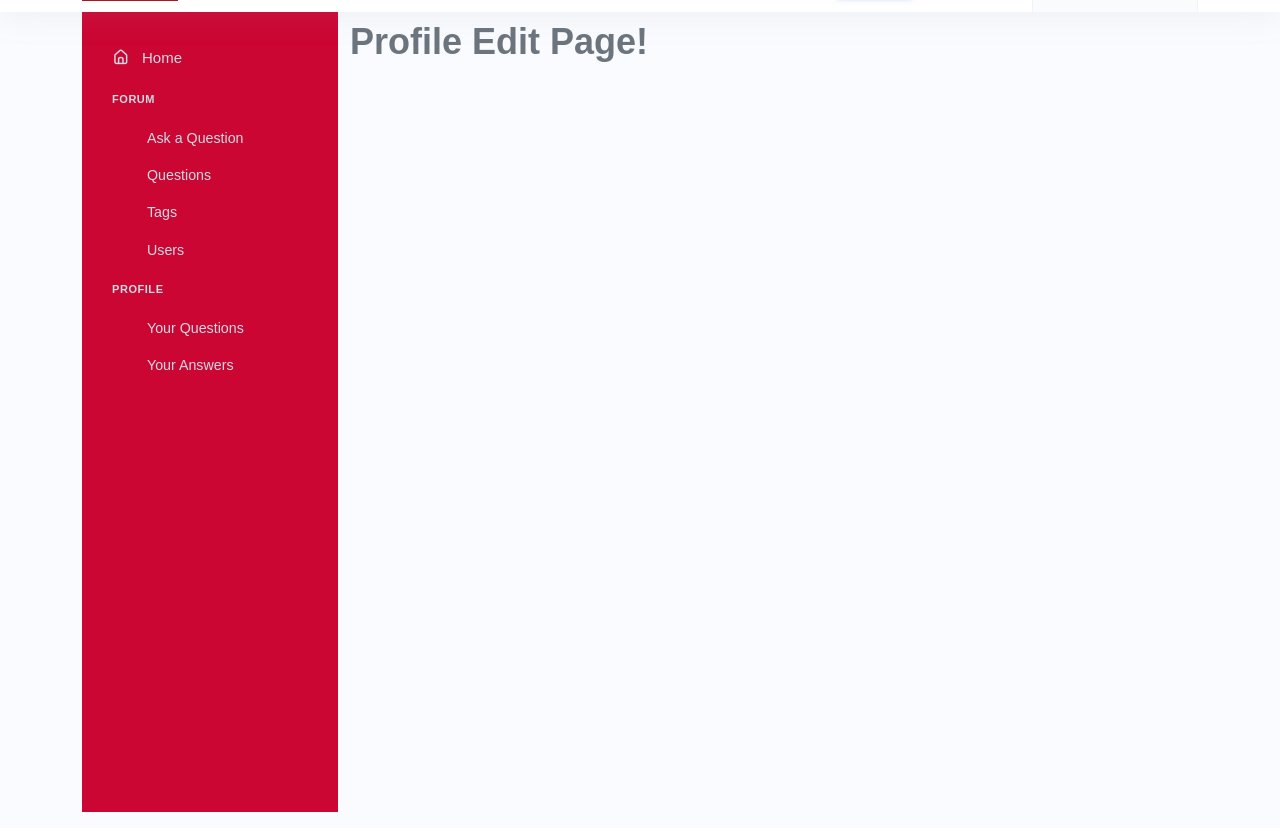
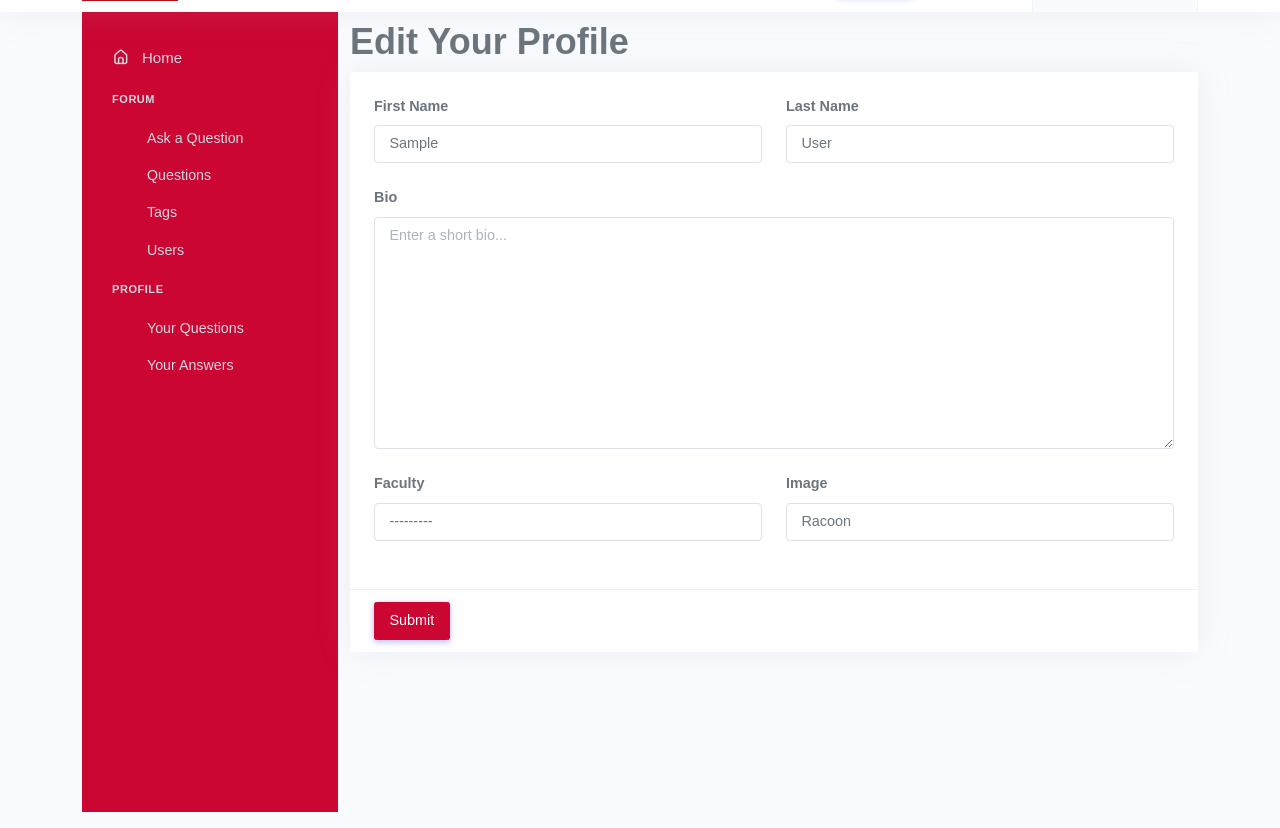
Before and after one commit to wassimkhelifi/sfu-exchange-project, a Django app: page /exchange/profile/edit/ in a window 1280 px wide. Shown: the part 58-886 px from the top of the page. Run offline with Django 3.2, Linux system fonts and the light colour scheme; the visitor is signed in with stand-in values (Sample User, id 1); data comes from the database, SQL or seed files in the repository; data that the repository does not hold is empty; parts of the project's set-up code (start-up, migrations or seed data) failed here and were passed over; some libraries are stand-ins or nearby versions; some web fonts are replaced.

Commit message:
Editing User form seems to be ready

```diff
--- a/sfu-exchange-project/exchange/forms.py
+++ b/sfu-exchange-project/exchange/forms.py
@@ -1,7 +1,9 @@
 from django import forms
-from .models import User, Tag, Answer
+from django.forms import widgets
+from .models import Faculty, User, Tag, Answer
 from django.contrib.auth.forms import UserCreationForm
 from django.shortcuts import get_object_or_404
+
 
 class RegistrationForm(UserCreationForm):
     # Fields we redefine here overwrite those in the form. By default, they are 'required'
@@ -11,25 +13,66 @@ class RegistrationForm(UserCreationForm):
 
     class Meta:
         model = User
-        fields = ['first_name', 'last_name', 'email', 'username', 'password1', 'password2', 'faculty_id', 'bio']
+        fields = [
+            "first_name",
+            "last_name",
+            "email",
+            "username",
+            "password1",
+            "password2",
+            "faculty_id",
+            "bio",
+        ]
+
 
 class QuestionForm(forms.Form):
     title = forms.CharField(max_length=150)
     # TODO: Max length of stackoverflow body is 30k characters, need to change model limit. : https://meta.stackexchange.com/questions/176445/knowing-your-limits-what-is-the-maximum-length-of-a-question-title-post-image
     question_text = forms.CharField(max_length=3000)
-    tags = forms.ModelMultipleChoiceField(queryset=Tag.objects.all(), widget=forms.CheckboxSelectMultiple)
+    tags = forms.ModelMultipleChoiceField(
+        queryset=Tag.objects.all(), widget=forms.CheckboxSelectMultiple
+    )
     user_id = 1
     anonymous = forms.BooleanField(required=False)
 
     # TODO: Potentially provide validation if needed, otherwise we can remove these functions
     def clean_title(self):
-        data = self.cleaned_data['title']
+        data = self.cleaned_data["title"]
         return data
 
     def clean_questions_text(self):
-        data = self.cleaned_data['question_text']
+        data = self.cleaned_data["question_text"]
         return data
+
 
 class AnswerForm(forms.Form):
     answer_text = forms.CharField(max_length=3000)
     anonymous = forms.BooleanField(required=False)
+
+
+IMG_CHOICES = (
+    ("racoon", "Racoon"),
+    ("moose", "Moose"),
+    ("beaver", "Beaver"),
+    ("deer", "Deer"),
+    ("bear", "Bear"),
+)
+
+
+class ProfileEditForm(forms.ModelForm):
+    class Meta:
+        model = User
+        fields = [
+            "first_name",
+            "last_name",
+            "bio",
+            "img",
+            "faculty_id"
+        ]
+        widgets = {
+            "first_name": forms.TextInput(attrs={"class": "form-control", "placeholder":"First Name"}),
+            "last_name": forms.TextInput(attrs={"class": "form-control", "placeholder": "Last Name"}),
+            "bio": forms.Textarea(attrs={"class": "form-control", "placeholder": "Enter a short bio..."}),
+            "img": forms.Select(choices=IMG_CHOICES, attrs={"class": "form-control"}),
+            "faculty_id": forms.Select(attrs={"class": "form-control"}),
+        }
--- a/sfu-exchange-project/exchange/templates/exchange/profileEdit.html
+++ b/sfu-exchange-project/exchange/templates/exchange/profileEdit.html
@@ -4,5 +4,49 @@
 	{% endblock %}
 {% block title %}Edit Profile {% endblock %}
 {% block content %}
-  <h1>Profile Edit Page!</h1>
+  <h1>Edit Your Profile</h1>
+
+  <form action="{% url 'Profile Edit' %}" method='post'>
+    {% csrf_token %}
+      <div class='card'>
+        <div class='card-body'>
+          <div class='row'>
+            <div class='col-md-6'>
+              <div class='mb-3'>
+                <label class="form-label">First Name</label>
+                {{form.first_name}}
+              </div>
+            </div>
+            <div class='col-md-6'>
+              <div class='mb-3'>
+                <label class="form-label">Last Name</label>
+                {{form.last_name}}
+              </div>
+            </div>
+            <div class='col-12'>
+              <div class='mb-3'>
+                <label class="form-label">Bio</label>
+                {{form.bio}}
+              </div>
+            </div>
+            <div class='col-md-6'>
+              <div class='mb-3'>
+                <label class="form-label">Faculty</label>
+                {{form.faculty_id}}
+              </div>
+            </div>
+            <div class='col-md-6'>
+              <div class='mb-3'>
+                <label class="form-label">Image</label>
+                {{form.img}}
+              </div>
+            </div>
+          </div>
+        </div>
+        <div class='card-footer d-flex'>
+          <input class='btn btn-primary' type='submit' value="Submit">
+        </div>
+      </div>
+  </form>
+
 {% endblock %}
--- a/sfu-exchange-project/exchange/views/profile.py
+++ b/sfu-exchange-project/exchange/views/profile.py
@@ -1,8 +1,10 @@
+from django.contrib.auth import login
 from django.contrib.auth.decorators import login_required
-from django.shortcuts import render
+from django.http.response import HttpResponseRedirect
+from django.shortcuts import get_object_or_404, render
 from ..helpers import user_helper
 from ..models import User
-
+from ..forms import ProfileEditForm
 
 @login_required
 def ProfileView(request):
@@ -18,5 +20,24 @@ def ProfileView(request):
     }
     return render(request, 'exchange/profile.html', context)
 
+@login_required
 def ProfileEditView(request):
-    return render(request, 'exchange/profileEdit.html')
+    instance = get_object_or_404(User, username=request.user)
+    if request.method == "POST":
+        form = ProfileEditForm(request.POST or None, instance=instance)
+        if form.is_valid():
+            # process form data
+            form.save()
+
+            return HttpResponseRedirect("/exchange/profile/")
+    else:
+        user = request.user
+        form = ProfileEditForm(initial={
+            "first_name": user.first_name,
+            "last_name": user.last_name,
+            "bio": user.bio,
+            'img': user.img,
+            'faculty_id': user.faculty_id
+        })
+
+    return render(request, 'exchange/profileEdit.html', {'form': form})
--- a/sfu-exchange-project/templates/base.html
+++ b/sfu-exchange-project/templates/base.html
@@ -119,7 +119,7 @@
 									<i class="dripicons-user me-1"></i>
 									<span>Profile</span>
 								</a>
-								<a href="#" class="dropdown-item notify-item">
+								<a href="{% url 'Profile Edit' %}" class="dropdown-item notify-item">
 									<i class="dripicons-toggles me-1"></i>
 									<span>Settings</span>
 								</a>
@@ -189,7 +189,7 @@
 			</div>
 
 			<!--Main Page Content -->
-			<div class='ms-2'>
+			<div class='ms-2 w-100'>
 				{% block content %}{% endblock %}
 			</div>
 		</div>
```
Also changed, not shown: sfu-exchange-project/requirements.txt (line endings or trailing spaces).
